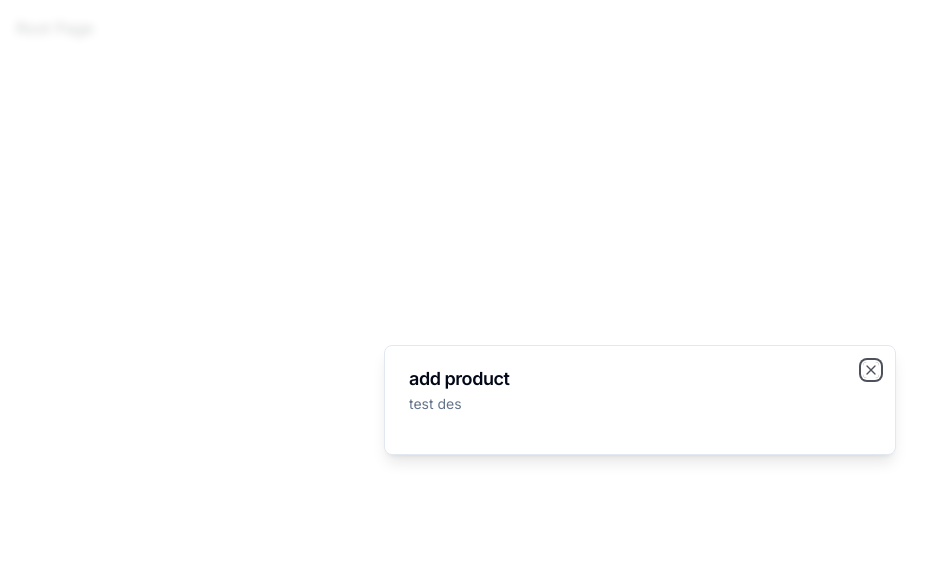
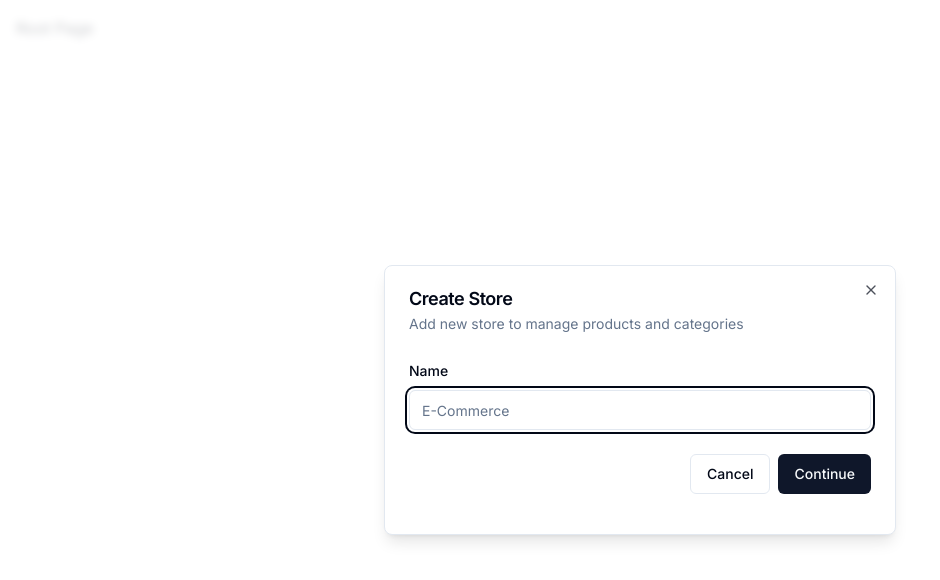
Before and after one commit to ChellappanRajan/nextjs-ecommerce, a Next.js app: page / in a window 1280 px wide. Shown: the top 580 px of the page, without its empty margins (0-940 px from the left). Built offline with nearby package versions, Linux system fonts and the light colour scheme.

Commit message:
Add Form inside create store modal

```diff
--- a/components/modals/store-modal.tsx
+++ b/components/modals/store-modal.tsx
@@ -2,15 +2,65 @@
 
 import { useStoreModal } from "@/hooks/use-store-modal";
 import { Modal } from "@/components/ui/modal";
+import * as z from 'zod';
+import { useForm } from "react-hook-form";
+import {zodResolver} from '@hookform/resolvers/zod';
+import { Form, FormControl, FormField, FormItem, FormLabel, FormMessage } from "@/components/ui/form";
+import { Input } from "../ui/input";
+import { Button } from "../ui/button";
+
+const formSchema = z.object({
+    name: z.string().min(1)
+})
 
 export const StoreModals =()=>{
     const storeModal = useStoreModal();
+
+    const form = useForm<z.infer<typeof formSchema >>({
+        resolver:zodResolver(formSchema),
+        defaultValues:{
+            name:''
+        }
+    });
+
+    const onSubmit = async (values:z.infer<typeof formSchema>)=>{
+        console.log(values);
+    }
+
     return(
         <Modal
-        title="add product"
-        description="test des"
+        title="Create Store"
+        description="Add new store to manage products and categories"
         isOpen={storeModal.isOpen}
         onClose={storeModal.onClose}
-        ></Modal>
+        >
+            <div>
+            <div className="space-y-4 pb-4 py-2">
+        <Form {...form}>
+            <form onSubmit={form.handleSubmit(onSubmit)}>
+                <FormField control={form.control}
+                name="name"
+
+                render={({field})=>(<FormItem>
+                    <FormLabel>
+                        Name
+                    </FormLabel>
+                    <FormControl>
+                      <Input placeholder="E-Commerce" {...field}></Input>
+                    </FormControl>
+                    <FormMessage>
+
+                    </FormMessage>
+                </FormItem>)}
+                />
+                <div className="pt-6 space-x-2 flex items-center justify-end w-full">
+                    <Button variant="outline" onClick={storeModal.onClose}>Cancel</Button>
+                    <Button type="submit">Continue</Button>
+                </div>
+            </form>
+        </Form>
+        </div>
+            </div>
+        </Modal>
     )
 }
--- /dev/null
+++ b/components/ui/form.tsx
@@ -0,0 +1,176 @@
+import * as React from "react"
+import * as LabelPrimitive from "@radix-ui/react-label"
+import { Slot } from "@radix-ui/react-slot"
+import {
+  Controller,
+  ControllerProps,
+  FieldPath,
+  FieldValues,
+  FormProvider,
+  useFormContext,
+} from "react-hook-form"
+
+import { cn } from "@/lib/utils"
+import { Label } from "@/components/ui/label"
+
+const Form = FormProvider
+
+type FormFieldContextValue<
+  TFieldValues extends FieldValues = FieldValues,
+  TName extends FieldPath<TFieldValues> = FieldPath<TFieldValues>
+> = {
+  name: TName
+}
+
+const FormFieldContext = React.createContext<FormFieldContextValue>(
+  {} as FormFieldContextValue
+)
+
+const FormField = <
+  TFieldValues extends FieldValues = FieldValues,
+  TName extends FieldPath<TFieldValues> = FieldPath<TFieldValues>
+>({
+  ...props
+}: ControllerProps<TFieldValues, TName>) => {
+  return (
+    <FormFieldContext.Provider value={{ name: props.name }}>
+      <Controller {...props} />
+    </FormFieldContext.Provider>
+  )
+}
+
+const useFormField = () => {
+  const fieldContext = React.useContext(FormFieldContext)
+  const itemContext = React.useContext(FormItemContext)
+  const { getFieldState, formState } = useFormContext()
+
+  const fieldState = getFieldState(fieldContext.name, formState)
+
+  if (!fieldContext) {
+    throw new Error("useFormField should be used within <FormField>")
+  }
+
+  const { id } = itemContext
+
+  return {
+    id,
+    name: fieldContext.name,
+    formItemId: `${id}-form-item`,
+    formDescriptionId: `${id}-form-item-description`,
+    formMessageId: `${id}-form-item-message`,
+    ...fieldState,
+  }
+}
+
+type FormItemContextValue = {
+  id: string
+}
+
+const FormItemContext = React.createContext<FormItemContextValue>(
+  {} as FormItemContextValue
+)
+
+const FormItem = React.forwardRef<
+  HTMLDivElement,
+  React.HTMLAttributes<HTMLDivElement>
+>(({ className, ...props }, ref) => {
+  const id = React.useId()
+
+  return (
+    <FormItemContext.Provider value={{ id }}>
+      <div ref={ref} className={cn("space-y-2", className)} {...props} />
+    </FormItemContext.Provider>
+  )
+})
+FormItem.displayName = "FormItem"
+
+const FormLabel = React.forwardRef<
+  React.ElementRef<typeof LabelPrimitive.Root>,
+  React.ComponentPropsWithoutRef<typeof LabelPrimitive.Root>
+>(({ className, ...props }, ref) => {
+  const { error, formItemId } = useFormField()
+
+  return (
+    <Label
+      ref={ref}
+      className={cn(error && "text-destructive", className)}
+      htmlFor={formItemId}
+      {...props}
+    />
+  )
+})
+FormLabel.displayName = "FormLabel"
+
+const FormControl = React.forwardRef<
+  React.ElementRef<typeof Slot>,
+  React.ComponentPropsWithoutRef<typeof Slot>
+>(({ ...props }, ref) => {
+  const { error, formItemId, formDescriptionId, formMessageId } = useFormField()
+
+  return (
+    <Slot
+      ref={ref}
+      id={formItemId}
+      aria-describedby={
+        !error
+          ? `${formDescriptionId}`
+          : `${formDescriptionId} ${formMessageId}`
+      }
+      aria-invalid={!!error}
+      {...props}
+    />
+  )
+})
+FormControl.displayName = "FormControl"
+
+const FormDescription = React.forwardRef<
+  HTMLParagraphElement,
+  React.HTMLAttributes<HTMLParagraphElement>
+>(({ className, ...props }, ref) => {
+  const { formDescriptionId } = useFormField()
+
+  return (
+    <p
+      ref={ref}
+      id={formDescriptionId}
+      className={cn("text-sm text-muted-foreground", className)}
+      {...props}
+    />
+  )
+})
+FormDescription.displayName = "FormDescription"
+
+const FormMessage = React.forwardRef<
+  HTMLParagraphElement,
+  React.HTMLAttributes<HTMLParagraphElement>
+>(({ className, children, ...props }, ref) => {
+  const { error, formMessageId } = useFormField()
+  const body = error ? String(error?.message) : children
+
+  if (!body) {
+    return null
+  }
+
+  return (
+    <p
+      ref={ref}
+      id={formMessageId}
+      className={cn("text-sm font-medium text-destructive", className)}
+      {...props}
+    >
+      {body}
+    </p>
+  )
+})
+FormMessage.displayName = "FormMessage"
+
+export {
+  useFormField,
+  Form,
+  FormItem,
+  FormLabel,
+  FormControl,
+  FormDescription,
+  FormMessage,
+  FormField,
+}
--- /dev/null
+++ b/components/ui/input.tsx
@@ -0,0 +1,25 @@
+import * as React from "react"
+
+import { cn } from "@/lib/utils"
+
+export interface InputProps
+  extends React.InputHTMLAttributes<HTMLInputElement> {}
+
+const Input = React.forwardRef<HTMLInputElement, InputProps>(
+  ({ className, type, ...props }, ref) => {
+    return (
+      <input
+        type={type}
+        className={cn(
+          "flex h-10 w-full rounded-md border border-input bg-background px-3 py-2 text-sm ring-offset-background file:border-0 file:bg-transparent file:text-sm file:font-medium placeholder:text-muted-foreground focus-visible:outline-none focus-visible:ring-2 focus-visible:ring-ring focus-visible:ring-offset-2 disabled:cursor-not-allowed disabled:opacity-50",
+          className
+        )}
+        ref={ref}
+        {...props}
+      />
+    )
+  }
+)
+Input.displayName = "Input"
+
+export { Input }
--- /dev/null
+++ b/components/ui/label.tsx
@@ -0,0 +1,26 @@
+"use client"
+
+import * as React from "react"
+import * as LabelPrimitive from "@radix-ui/react-label"
+import { cva, type VariantProps } from "class-variance-authority"
+
+import { cn } from "@/lib/utils"
+
+const labelVariants = cva(
+  "text-sm font-medium leading-none peer-disabled:cursor-not-allowed peer-disabled:opacity-70"
+)
+
+const Label = React.forwardRef<
+  React.ElementRef<typeof LabelPrimitive.Root>,
+  React.ComponentPropsWithoutRef<typeof LabelPrimitive.Root> &
+    VariantProps<typeof labelVariants>
+>(({ className, ...props }, ref) => (
+  <LabelPrimitive.Root
+    ref={ref}
+    className={cn(labelVariants(), className)}
+    {...props}
+  />
+))
+Label.displayName = LabelPrimitive.Root.displayName
+
+export { Label }
--- a/package.json
+++ b/package.json
@@ -10,7 +10,9 @@
   },
   "dependencies": {
     "@clerk/nextjs": "^4.23.3",
+    "@hookform/resolvers": "^3.3.1",
     "@radix-ui/react-dialog": "^1.0.4",
+    "@radix-ui/react-label": "^2.0.2",
     "@radix-ui/react-slot": "^1.0.2",
     "@types/node": "20.5.7",
     "@types/react": "18.2.21",
@@ -25,10 +27,12 @@
     "postcss": "8.4.28",
     "react": "18.2.0",
     "react-dom": "18.2.0",
+    "react-hook-form": "^7.45.4",
     "tailwind-merge": "^1.14.0",
     "tailwindcss": "3.3.3",
     "tailwindcss-animate": "^1.0.7",
     "typescript": "5.2.2",
+    "zod": "^3.22.2",
     "zustand": "^4.4.1"
   }
 }
```
Also changed, not shown: 1 other file (tests, documents, lock files or other folders).
